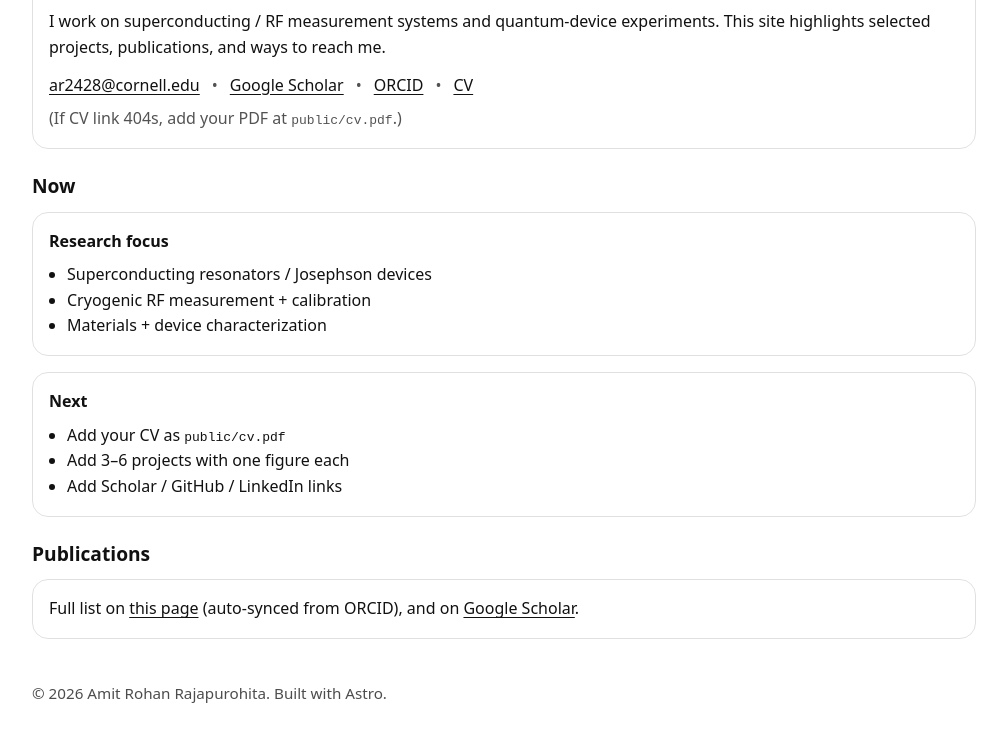
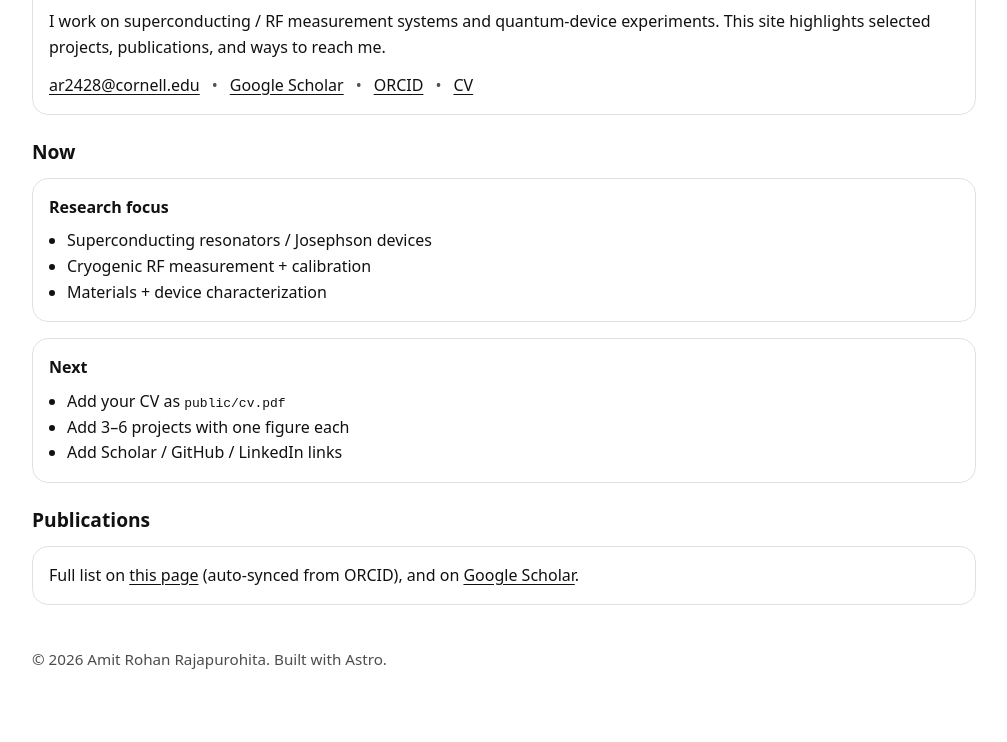
Before and after one commit to amitrohanr2001/personal-webpage, an Astro site: page / in a window 1280 px wide. Shown: the part 202-944 px from the top of the page, without its empty margins (136-1143 px from the left). Built offline with nearby package versions, Linux system fonts and the light colour scheme; Astro itself is replaced by a stand-in of ours.

Commit message:
Update homepage - slight

```diff
--- a/src/pages/index.astro
+++ b/src/pages/index.astro
@@ -48,9 +48,6 @@ const cvUrl = "/cv.pdf";
           <span class="small">•</span>
           <a href={cvUrl}>CV</a>
         </p>
-        <p class="small" style="margin: 8px 0 0;">
-          (If CV link 404s, add your PDF at <code>public/cv.pdf</code>.)
-        </p>
       </header>
 
       <section>
```
